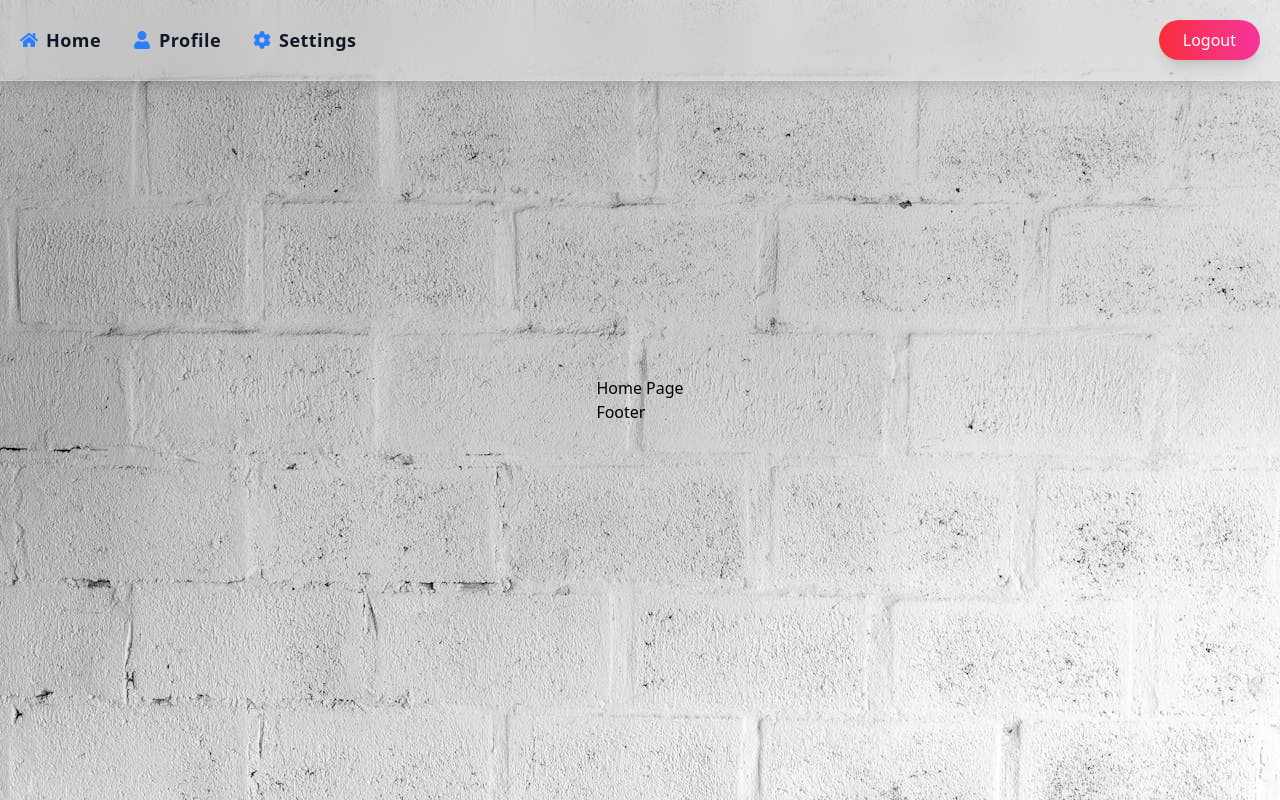
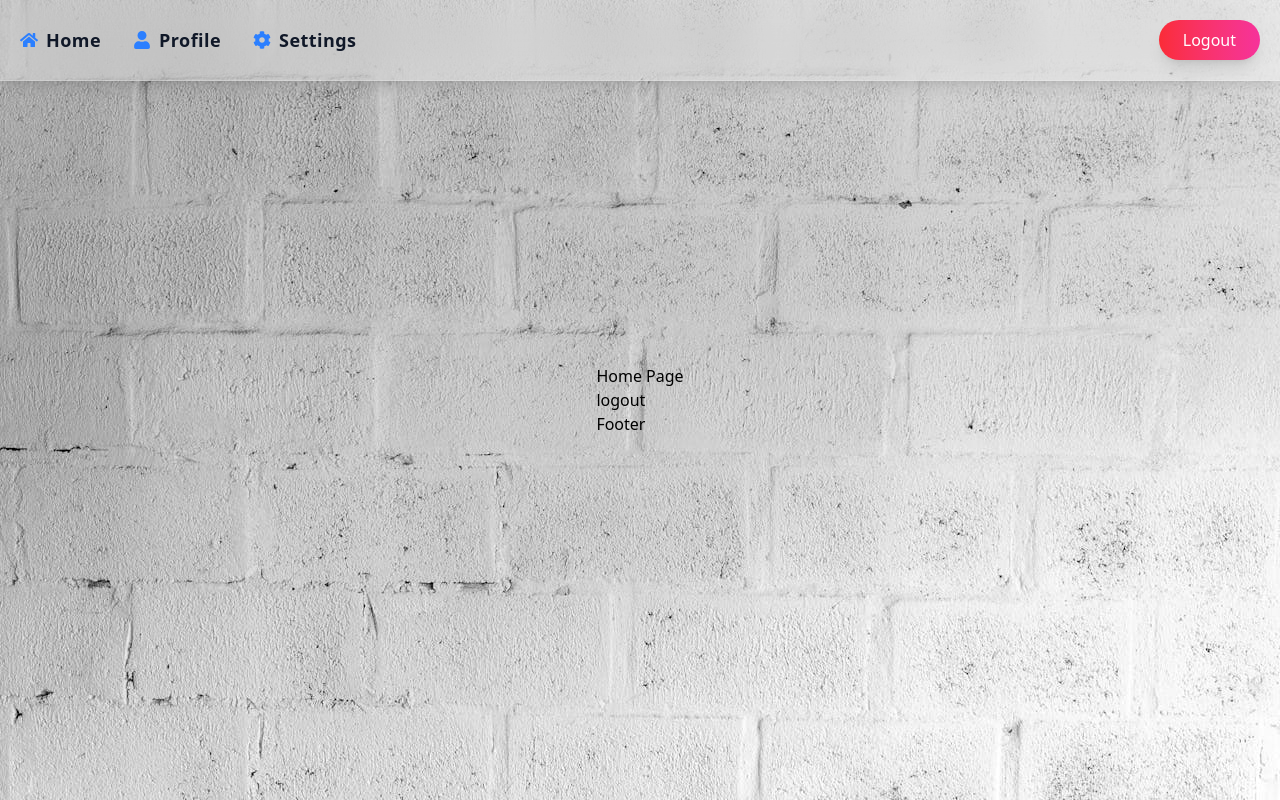
Before and after one commit to roshannoonoottil/Second_Main_Project, a React (Vite) app in the folder Clint/: page /home in a window 1280 px wide. Built offline with nearby package versions, Linux system fonts and the light colour scheme; sample sign-in values are in the browser's storage.

Commit message:
Revert "auth login validation fixed"
This reverts commit 713ce74bd35592add08bb50dab1d2fca153557eb.

```diff
--- a/Clint/src/Components/User/Home/Body/Body.tsx
+++ b/Clint/src/Components/User/Home/Body/Body.tsx
@@ -2,10 +2,13 @@ import Header from '../Header/Header'
 import Footer from '../Footer/Footer'
 import { useNavigate } from 'react-router-dom';
 // import axios from 'axios';
+import { useDispatch} from 'react-redux';
 import { useEffect } from 'react';
+import { logout } from '../../../../Redux/authSlice';
 
 function Body() {
   const navigate = useNavigate();
+  const dispatch = useDispatch()
 
 // interface AuthState {
 //   isAuthenticated: boolean; // true or false
@@ -31,6 +34,10 @@ useEffect(()=>{
 
     <Header/>
     <div><h1>Home Page</h1></div>
+    <button onClick={(()=>{
+      dispatch(logout())
+      localStorage.removeItem('token')
+    })}>logout</button>
     <Footer/>
 
     </div>
```
Also changed, not shown: 1 other file (tests, documents, lock files or other folders).
